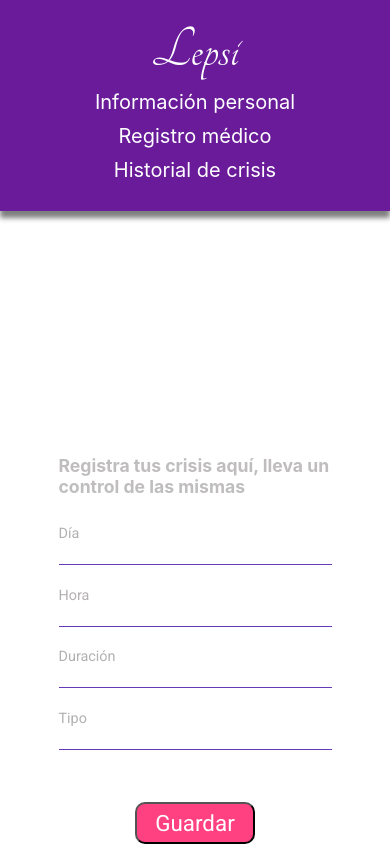
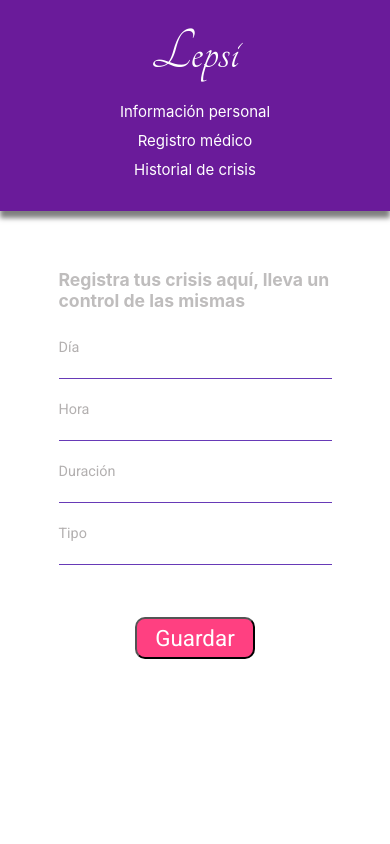
Before and after one commit to AnnMtz/Epi-Control, a React (Create React App) app: page /CrisisRecord in a window 390 px wide. Built offline with nearby package versions, Linux system fonts and the light colour scheme.

Commit message:
update responsive styles crisisRecord, emergencyContacts and header components

```diff
--- a/src/components/CrisisRecord/CrisisRecord.scss
+++ b/src/components/CrisisRecord/CrisisRecord.scss
@@ -1,4 +1,4 @@
-.ContainerContactsInformation {
+.ContainerCrisisRecordInformation {
     height: 100vh;
     width: 100vw;
 }
@@ -144,6 +144,12 @@ header {
             }
         }*/
 
+        .ContainerCrisisRecordInformation {
+            display: flex;
+            flex-direction: column;
+            justify-content: flex-start;
+        }
+
             .CrisisRecordInfoContainer{
                 width: 70%;
                 margin-left: auto;
@@ -226,7 +232,7 @@ header {
                     font-size: 1.7rem;
                     height: 60px;
                     width: 160px;
-                    margin-top: 15px;
+                    margin-top: 30px;
                 }
             }
     }
--- a/src/components/CrisisRecord/index.js
+++ b/src/components/CrisisRecord/index.js
@@ -4,7 +4,7 @@ import Header from '../Header'
 
 const CrisisRecord = () => (
     <div className = 'MainContainer'>
-        <div className = 'ContainerContactsInformation'>
+        <div className = 'ContainerCrisisRecordInformation'>
         <Header></Header>
             <div className="CrisisRecordInfoContainer">
                 <div className="Title">
--- a/src/components/EmergencyContacts/EmergencyContacts.scss
+++ b/src/components/EmergencyContacts/EmergencyContacts.scss
@@ -1,4 +1,4 @@
-.ContainerContactsInformation {
+.ContainerEmergencyContactsInformation {
     height: 100vh;
     width: 100vw;
 }
@@ -103,7 +103,7 @@ header {
                      margin-bottom: 5px;
                  }
                  .InputLogin {
-                    border: none;
+                     border: none;
                      border-bottom: 1px solid #673AB7;
                      width: 100%;
                      border-radius: 0;
@@ -126,17 +126,16 @@ header {
             }*/
         }
         .BtnPersonalInfo {
-            display: none;
-            width: 155px;
             background-color: #FF4081;
             color: white;
-            font-family: Roboto;
-            font-size: 35px;
-            height: 65px;
-            padding: 2px 15px;
+            font-family: 'Roboto';
+            font-size: 1.7rem;
+            height: 60px;
+            width: 160px;
+            //padding: 2px 15px;
             margin-left: auto;
             margin-right: auto;
-            margin-top: 3%;
+            margin-top: 30px;
             border-radius: 10px;
         }
     }
@@ -160,6 +159,12 @@ header {
                 }
             }
         }*/
+
+        .ContainerEmergencyContactsInformation {
+            display: flex;
+            flex-direction: column;
+            justify-content: flex-start;
+        }
 
             .EmergencyContactsInfoContainer{
                 width: 70%;
@@ -212,10 +217,9 @@ header {
                 }
                 .BtnPersonalInfo {
                     font-size: 1.4rem;
-                    height: 35px;
-                    width: 100px;
+                    height: 42px;
+                    width: 120px;
                     margin-top: 30px;
-                    //padding: 1px 10px;
                 }
             }
     }
--- a/src/components/EmergencyContacts/index.js
+++ b/src/components/EmergencyContacts/index.js
@@ -19,7 +19,7 @@ class EmergencyContacts extends Component{
     render(){
         return(
             <div className = 'MainContainer'>
-            <div className = 'ContainerContactsInformation'>
+            <div className = 'ContainerEmergencyContactsInformation'>
             <Header></Header>
                 <div className="EmergencyContactsInfoContainer">
                     <div className="Title">
--- a/src/components/Header/Header.scss
+++ b/src/components/Header/Header.scss
@@ -35,7 +35,7 @@ header {
             .a {
                 color: white;
                 text-decoration: none;
-                font-size: 20px;
+                font-size: 15px;
             }
             a:hover {
                 background: #f2f2f2;
@@ -56,7 +56,7 @@ header {
             .LogoContainer{
                 width: 150px;
                 text-align: center;
-                margin-bottom: 10px;
+                margin-bottom: 20px;
                 .h1{
                     font-size: 80px;
                 }
```
